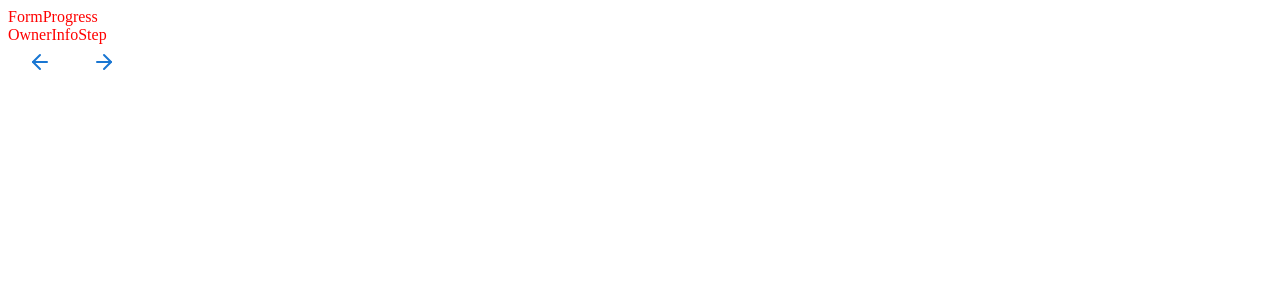
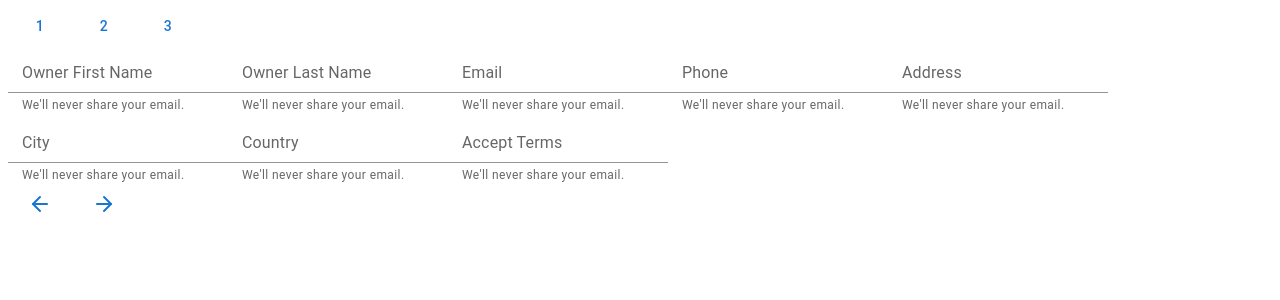
Before and after one commit to Ibadet02/Pet-form, a React (Vite) app: page / in a window 1280 px wide. Shown: the top 300 px of the page. Built offline with nearby package versions, Linux system fonts and the light colour scheme.

Commit message:
build the for field 'typing' logic using utility types

```diff
--- a/src/components/form/ControlPanel.tsx
+++ b/src/components/form/ControlPanel.tsx
@@ -30,16 +30,11 @@ const ControlPanel = () => {
     };
   }
 
-  function dispatchActionWithPayload<P>(
-    action: ActionCreatorWithPayload<P>,
-    payload: P
-  ) {
-    return () => {
+  function dispatchActionWithPayload<P>(action: ActionCreatorWithPayload<P>) {
+    return (payload: P) => {
       dispatch(action(payload));
     };
   }
-
-  console.log(currentStep);
 
   return (
     <div>
@@ -47,7 +42,7 @@ const ControlPanel = () => {
         currentStep={currentStep}
         moveToLeft={dispatchActionWithoutPayload(previous)}
         moveToRight={dispatchActionWithoutPayload(next)}
-        goToStep={dispatchActionWithPayload(navigate, 2)}
+        goToStep={dispatchActionWithPayload(navigate)}
       >
         <FormProgress />
         <Step stepKey="ownerInfo">
--- a/src/components/form/FormProgress.tsx
+++ b/src/components/form/FormProgress.tsx
@@ -1,7 +1,23 @@
 import React from "react";
-
+import { numberOfSteps } from "../../constants/stepOrders";
+import StepOrders from "../../constants/stepOrders";
+import { Button } from "@mui/material";
+import { useSteps } from "../../context/StepsContext";
+const numberedStepKeys = Object.keys(StepOrders);
 const FormProgress = () => {
-  return <div>FormProgress</div>;
+  const { goToStep } = useSteps();
+  return (
+    <div>
+      {numberedStepKeys.map((stepKey, i) => {
+        const stepNumber = i + 1;
+        return (
+          <Button onClick={() => goToStep(stepNumber)} key={stepKey}>
+            {stepNumber}
+          </Button>
+        );
+      })}
+    </div>
+  );
 };
 
 export default FormProgress;
--- a/src/components/form/steps/OwnerInfoStep.tsx
+++ b/src/components/form/steps/OwnerInfoStep.tsx
@@ -1,7 +1,31 @@
-import React from "react";
+import React, { useState } from "react";
+import {
+  INITIAL_OWNER_INFO_VALUES,
+  OWNER_INFO_FIELDS,
+} from "../../../constants/initialFormFields";
+import { FormControl, FormHelperText, Input, InputLabel } from "@mui/material";
 
 const OwnerInfoStep = () => {
-  return <div>OwnerInfoStep</div>;
+  const [ownerInfoForm, setOwnerInfoForm] = useState(INITIAL_OWNER_INFO_VALUES);
+
+  return (
+    <div>
+      {OWNER_INFO_FIELDS.map(({ id, name, label, type }) => (
+        <FormControl key={id}>
+          <InputLabel htmlFor={name}>{label}</InputLabel>
+          <Input
+            id={name}
+            aria-describedby="my-helper-text"
+            name={name}
+            type={type}
+          />
+          <FormHelperText id="my-helper-text">
+            We'll never share your email.
+          </FormHelperText>
+        </FormControl>
+      ))}
+    </div>
+  );
 };
 
 export default OwnerInfoStep;
--- a/src/constants/initialFormFields.ts
+++ b/src/constants/initialFormFields.ts
@@ -69,5 +69,199 @@ const initialFormFields: {
   },
 };
 
-export const { ownerInfoFields, petInfoFields, healthFields } =
-  initialFormFields;
+type Field = "text" | "email" | "tel" | "textarea" | "checkbox" | "number";
+
+export interface FieldConfig {
+  label: string;
+  name: string;
+  type: Field;
+  id: number;
+}
+
+export const OWNER_INFO_FIELDS: FieldConfig[] = [
+  {
+    id: 1,
+    name: "ownerFirstName",
+    type: "text",
+    label: "Owner First Name",
+  },
+  {
+    id: 2,
+    name: "ownerLastName",
+    type: "text",
+    label: "Owner Last Name",
+  },
+  {
+    id: 3,
+    name: "email",
+    type: "text",
+    label: "Email",
+  },
+  {
+    id: 4,
+    name: "phone",
+    label: "Phone",
+    type: "text",
+  },
+  {
+    id: 5,
+    name: "address",
+    type: "text",
+    label: "Address",
+  },
+  {
+    id: 6,
+    name: "city",
+    type: "text",
+    label: "City",
+  },
+  {
+    id: 7,
+    name: "country",
+    type: "text",
+    label: "Country",
+  },
+  {
+    id: 8,
+    name: "acceptTerms",
+    type: "text",
+    label: "Accept Terms",
+  },
+] as const satisfies FieldConfig[];
+
+export const PET_INFO_FIELDS: FieldConfig[] = [
+  {
+    id: 1,
+    name: "petName",
+    type: "text",
+    label: "Pet Name",
+  },
+  {
+    id: 2,
+    name: "petType",
+    type: "text",
+    label: "Pet Type",
+  },
+  {
+    id: 3,
+    name: "breed",
+    type: "text",
+    label: "Breed",
+  },
+  {
+    id: 4,
+    name: "gender",
+    type: "text",
+    label: "Gender",
+  },
+  {
+    id: 5,
+    name: "dateOfBirth",
+    type: "text",
+    label: "Date of Birth",
+  },
+  {
+    id: 6,
+    name: "weight",
+    type: "text",
+    label: "Weight",
+  },
+  {
+    id: 7,
+    name: "isAdopted",
+    type: "text",
+    label: "Is Adopted",
+  },
+  {
+    id: 8,
+    name: "adoptionCenterName",
+    type: "text",
+    label: "Adoption Center Name",
+  },
+  {
+    id: 9,
+    name: "adoptionDate",
+    type: "text",
+    label: "Adoption Date",
+  },
+];
+
+export const HEALTH_INFO_FIELDS: FieldConfig[] = [
+  {
+    id: 1,
+    name: "isVaccinated",
+    type: "text",
+    label: "Is Vaccinated",
+  },
+  {
+    id: 2,
+    name: "vaccinations",
+    type: "text",
+    label: "Vaccinations",
+  },
+  {
+    id: 3,
+    name: "hasAllergies",
+    type: "text",
+    label: "Has Allergies",
+  },
+  {
+    id: 4,
+    name: "allergyDetails",
+    type: "text",
+    label: "Allergy Details",
+  },
+  {
+    id: 5,
+    name: "isNeutered",
+    type: "text",
+    label: "Is Neutered",
+  },
+  {
+    id: 6,
+    name: "lastVetVisit",
+    type: "text",
+    label: "Last Vet Visit",
+  },
+  {
+    id: 7,
+    name: "hasChronicIllness",
+    type: "text",
+    label: "Has Chronic Illness",
+  },
+  {
+    id: 8,
+    name: "chronicIllnessDetails",
+    type: "text",
+    label: "Chronic Illness Details",
+  },
+];
+
+type FieldValue<T extends FieldConfig> = T["type"] extends "number"
+  ? number
+  : T["type"] extends "checkbox"
+  ? boolean
+  : string;
+
+export type OwnerInfoFormValues = {
+  [F in (typeof OWNER_INFO_FIELDS)[number] as F["name"]]: FieldValue<F>;
+};
+
+// export type OwnerInfoFormValues = {
+//   ownerFirstName: string;
+//   ownerLastName: string;
+//   email: string;
+//   phone: string;
+//   address: string;
+//   city: string;
+//   country: string;
+//   acceptTerms: string;
+// };
+
+export const INITIAL_OWNER_INFO_VALUES = OWNER_INFO_FIELDS.reduce(
+  (acc, field: FieldConfig) => {
+    acc[field.name as keyof OwnerInfoFormValues] = "";
+    return acc;
+  },
+  {} as OwnerInfoFormValues
+);
--- a/src/constants/stepOrders.ts
+++ b/src/constants/stepOrders.ts
@@ -4,4 +4,6 @@ const StepOrders = {
   healthInfo: 3,
 } as const;
 
+export const numberOfSteps = Object.keys(StepOrders).length;
+
 export default StepOrders;
--- a/src/context/StepsContext.tsx
+++ b/src/context/StepsContext.tsx
@@ -5,7 +5,7 @@ interface StepsContextType {
   currentStep: number;
   moveToLeft: () => void;
   moveToRight: () => void;
-  goToStep: () => void;
+  goToStep: (stepNumber: number) => void;
 }
 
 type StepsProviderProps = PropsWithChildren & StepsContextType;
@@ -23,7 +23,7 @@ export const StepsProvider = ({
     <StepsContext.Provider
       value={{ currentStep, moveToLeft, moveToRight, goToStep }}
     >
-      {children}
+      <form action="POST">{children}</form>
     </StepsContext.Provider>
   );
 };
--- a/src/store/formProgress/formProgressSlice.ts
+++ b/src/store/formProgress/formProgressSlice.ts
@@ -1,7 +1,5 @@
 import { createSlice, PayloadAction } from "@reduxjs/toolkit";
-import StepOrders from "../../constants/stepOrders";
-
-const numberOfSteps = Object.keys(StepOrders).length;
+import { numberOfSteps } from "../../constants/stepOrders";
 
 interface ProgressState {
   currentProgress: number;
```
